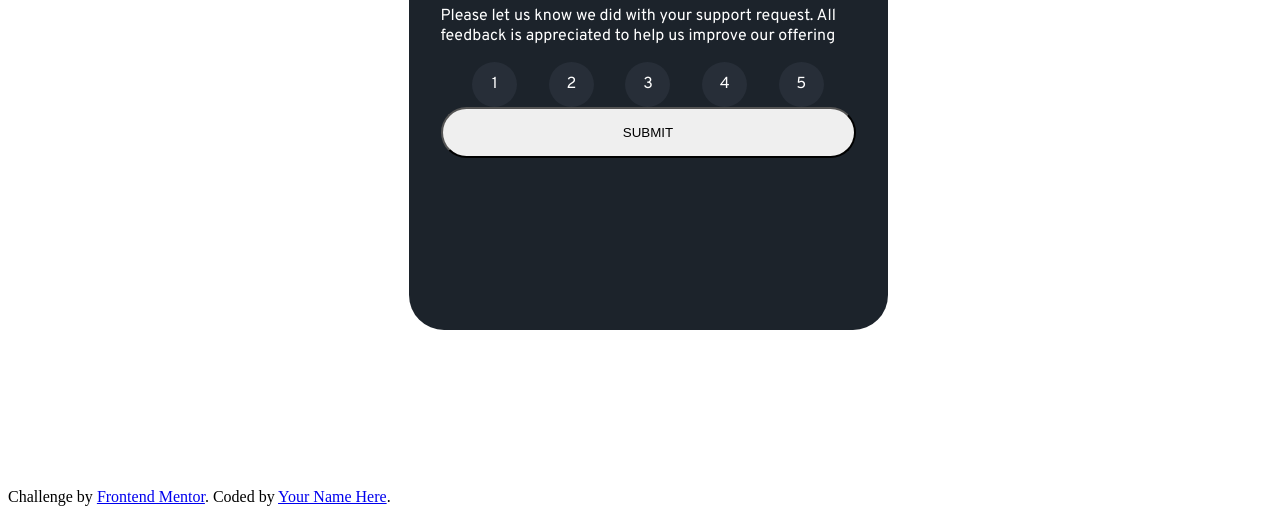
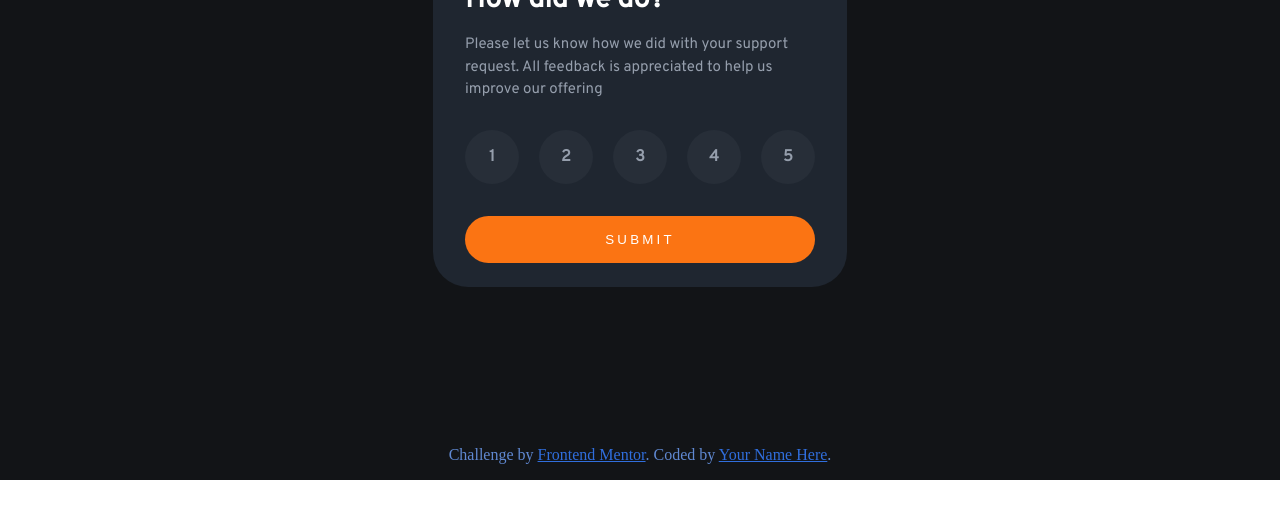
Before and after one commit to saulry90/Frontendmentor__interactive-rating-component-main, a plain HTML site: page index.html in a window 1280 px wide. Shown: the part 320-834 px from the top of the page. After the commit the page ends 800 px from the top, so only its background shows below. Drawn offline with Linux system fonts and the light colour scheme.

Commit message:
design desktop

```diff
--- a/css/styles.scss
+++ b/css/styles.scss
@@ -3,22 +3,26 @@
       font-family: 'Overpass';
       src: url('https://fonts.google.com/specimen/Overpass') format('truetype');
   } */
-
+body {margin: 0;}
 .layout {
+      position: relative;
       display: flex;
+      flex-direction: column;
       justify-content: center;
       align-items: center;
       width: 100vw;
       height: 100vh;
-}
-  .card {
-      width: 415px;
-      height: 420px;
+      background-color: hsl(216, 12%, 8%);
+
+      & .card {
+            width: 350px;
+            height: 350px;
             padding: 2rem;
-      background-color: #1c232b;
+            background-color: #1f2630;
             border-radius: 35px;
             color: hsl(0, 0%, 100%);
             font-family: 'Overpass', sans-serif;
+            font-size: 15px;
 
             & .star {
                   width: 15px;
@@ -26,13 +30,69 @@
                   display: flex;
                   padding: 15px;
                   border-radius: 50px;
-            background-color: #272e38;
+                  background-color: #262f38;
+            }
 
+            & h1 {
+                  font-size: 1.8rem;
+                  font-weight: 700;
+                  margin-top: 2rem;
+            }
 
+            & p {
+                  color: hsl(217, 12%, 63%);
+                  line-height: 1.4rem;
+                  margin-top: -0.2rem;
+            }
+
+            & form {
+                  margin-top: -0.5rem;
+
+            & ul {
+                        display: flex;
+                        justify-content: space-between;
+                        list-style: none;
+                        margin: 0;
+                        padding: 0;
+
+                        & li {
+                              display: inline-block;
+                              //margin-right: 15px;
+
+                              & input {
+                                    visibility:hidden;
+                                    }
+
+                              &  label {
+                                    cursor: pointer;
+                                    display: flex;
+                                    align-items: center;
+                                    justify-content: center;
+                                    width: 54px;
+                                    height: 54px;
+                                    border-radius: 50%;
+                                    background: #272e38;
+                                    color: hsl(217, 12%, 63%);
+                                    line-height: 50px;
+                                    font-weight: 700;
+                                    font-size: 1rem;
+
+                                    &:hover {
+                                          background-color: hsl(25, 97%, 53%);
+                                          color: hsl(0, 0%, 100%);
+                                    }
+                                    }
+
+                              &  input:checked + label {
+                                    color: hsl(0, 0%, 100%);
+                                    background-color: hsl(217, 12%, 63%);
+                                    }
+                  }
 
                   }
+            }
 
-      & .rating {
+            /* & .rating {
                   display: flex;
                   justify-content: space-evenly;
 
@@ -45,12 +105,40 @@
                         padding: 15px;
                         border-radius: 50px;
                         background-color: #272e38;
+                        color: hsl(217, 12%, 63%);
+                  }
+            }
+      */
+            & input[type=submit] {
+                  width: 100%;
+                  padding: 1rem;
+                  margin-top: 2rem;
+                  border-radius: 50px;
+                  border: 0;
+                  background-color: hsl(25, 97%, 53%);
+                  color: hsl(0, 0%, 100%);
+                  letter-spacing: 0.2rem;
+                  cursor: pointer;
+
+                  &:hover {
+                        background-color: hsl(0, 0%, 100%);
+                        color: hsl(25, 97%, 53%);
+                  }
             }
       }
 
-      & input[type=submit] {
-            border-radius: 50px;
-            width: 100%;
-            padding: 1rem;
+      & .attribution  {
+            position: absolute;
+            bottom: 1rem;
+            color: #6089d2;
+
+            & a {
+                  color: #306edd;
+
+                  &:hover {
+                        text-decoration: none;
                   }
             }
+      }
+
+}
--- a/index.html
+++ b/index.html
@@ -17,16 +17,44 @@
     <div class="card">
       <span class="star"><img src="images/icon-star.svg" alt="rating star icon"></span>
       <h1>How did we do?</h1>
-      <p>Please let us know we did with your support request. All feedback is appreciated to help us improve our offering</p>
-      <div class="rating"><span>1</span><span>2</span><span>3</span><span>4</span><span>5</span></div>
-      <input type="submit" value="SUBMIT">
+      <p>Please let us know how we did with your support request. All feedback is appreciated to help us improve our offering</p>
+      <form>
+        <ul>
+          <li>
+              <input type='radio' value='1' name='radio' id='radio1'/>
+              <label for='radio1'>1</label>
+          </li>
+          <li>
+              <input type='radio' value='2' name='radio'  id='radio2'/>
+              <label for='radio2'>2</label>
+          </li>
+          <li>
+              <input type='radio' value='3' name='radio'  id='radio3'/>
+              <label for='radio3'>3</label>
+          </li>
+          <li>
+              <input type='radio' value='4' name='radio'  id='radio4'/>
+              <label for='radio4'>4</label>
+          </li>
+          <li>
+              <input type='radio' value='5' name='radio'  id='radio5'/>
+              <label for='radio5'>5</label>
+          </li>
+      </ul>
+
+        <input type="submit" value="SUBMIT">
+      </form>
+<!--       <div class="rating"><span>1</span><span>2</span><span>3</span><span>4</span><span>5</span></div>
+ -->
+    </div>
+
+    <div class="attribution">
+      Challenge by <a href="https://www.frontendmentor.io?ref=challenge" target="_blank">Frontend Mentor</a>.
+      Coded by <a href="#">Your Name Here</a>.
     </div>
   </div>
 
-  <div class="attribution">
-    Challenge by <a href="https://www.frontendmentor.io?ref=challenge" target="_blank">Frontend Mentor</a>.
-    Coded by <a href="#">Your Name Here</a>.
-  </div>
+
 
 </body>
 </html>
```
Also changed, not shown: css/styles.css, 1 other file. Lines whose indentation alone changed are shown as unchanged.
